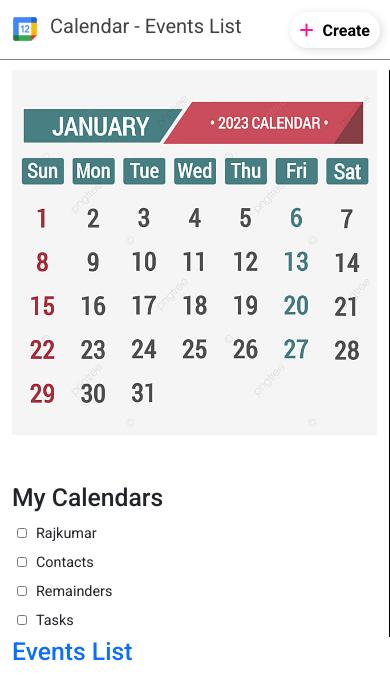
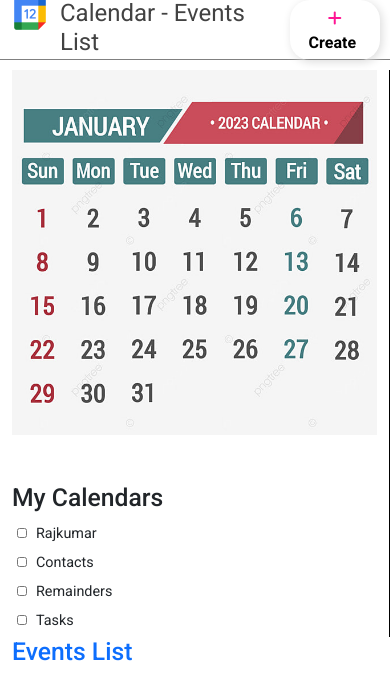
Before and after one commit to Ramkumar-J/Google-Calendar-Events-Task, a plain HTML site: page index.html in a window 390 px wide. Drawn offline with nearby package versions, Linux system fonts and the light colour scheme; no server answers.

Commit message:
initial commit

```diff
--- a/style.css
+++ b/style.css
@@ -26,7 +26,7 @@ header{
     margin-left:20px;
 }
 .app-name{
-    font-size: 1.6rem;
+    font-size: 2rem;
     margin-left:10px;
     color:rgb(66, 66, 66);
     font-weight: 400;
@@ -143,12 +143,13 @@ header{
         font-size: 0.75rem;
     }
     .app-logo{
-        width:30px;
-        height: 30px;
+        /* width:30px;
+        height: 30px; */
         margin-left:10px;
     }
     .app-name{
-        font-size: 1.25rem;
+        font-size: 1.5rem;
+        margin-top: 5px;
     }
     .create-btn{
         margin-right: 10px;
```
